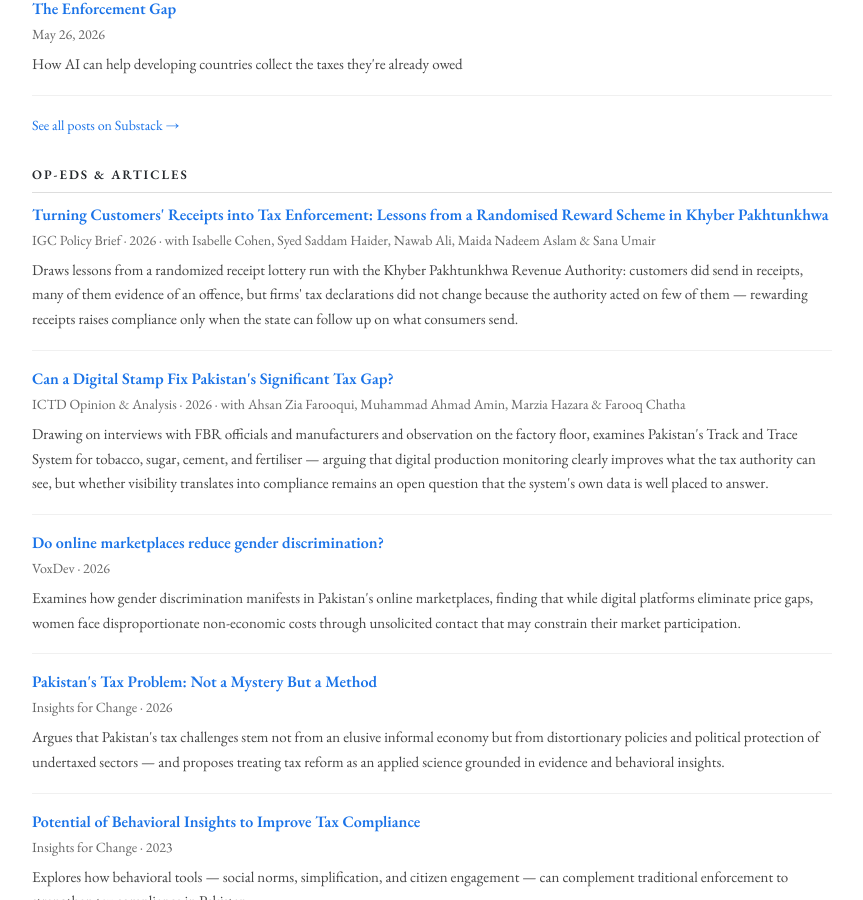
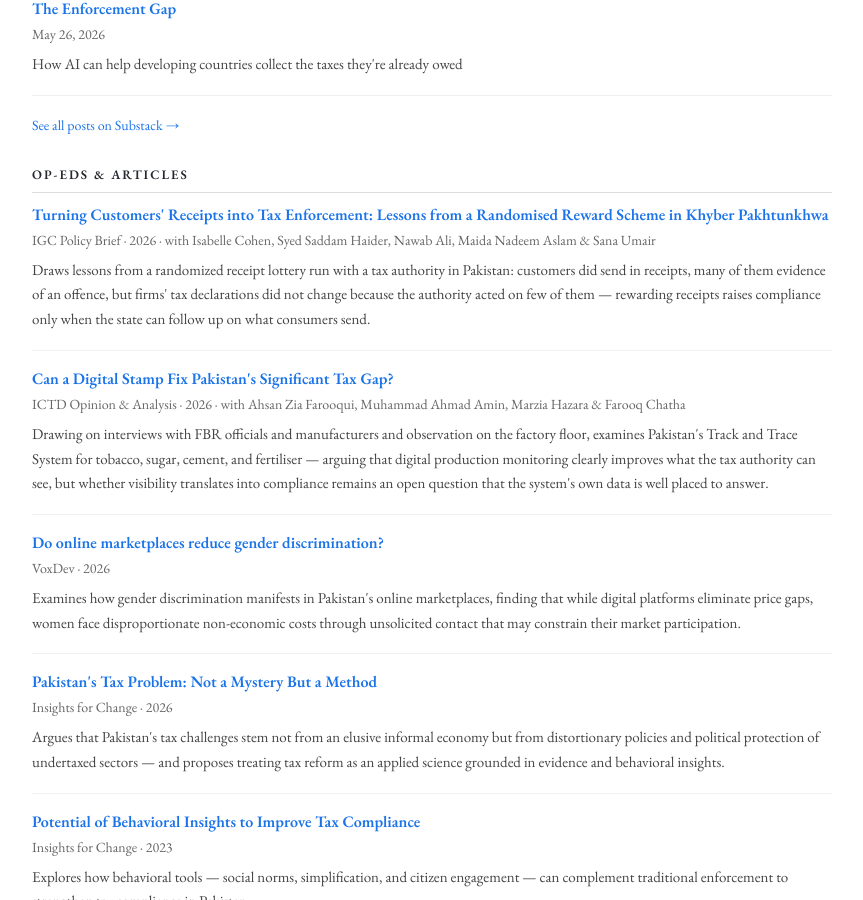
Before and after one commit to sherafghanasad/sherafghanasad.github.io, a Jekyll site: the page built from policy.html, in a window 1280 px wide and 900 px high, scrolled down 2971 px. Shown: the whole window, without its empty margins (208-1071 px from the left). Built offline with Jekyll 4.4.1, drawn with Linux system fonts in a browser that asks for light colours.

Commit message:
Describe lottery partner as a tax authority in Pakistan
Co-Authored-By: Claude Fable 5.2 <noreply@anthropic.com>

```diff
--- a/policy.html
+++ b/policy.html
@@ -148,7 +148,7 @@ redirect_from:
 <div class="writing-entry">
   <p class="writing-title"><a href="https://www.theigc.org/publications/turning-customers-receipts-tax-enforcement-lessons-randomised-reward-scheme-khyber" target="_blank">Turning Customers' Receipts into Tax Enforcement: Lessons from a Randomised Reward Scheme in Khyber Pakhtunkhwa</a></p>
   <p class="writing-meta">IGC Policy Brief &middot; 2026 &middot; with Isabelle Cohen, Syed Saddam Haider, Nawab Ali, Maida Nadeem Aslam &amp; Sana Umair</p>
-  <p class="writing-desc">Draws lessons from a randomized receipt lottery run with the Khyber Pakhtunkhwa Revenue Authority: customers did send in receipts, many of them evidence of an offence, but firms' tax declarations did not change because the authority acted on few of them &mdash; rewarding receipts raises compliance only when the state can follow up on what consumers send.</p>
+  <p class="writing-desc">Draws lessons from a randomized receipt lottery run with a tax authority in Pakistan: customers did send in receipts, many of them evidence of an offence, but firms' tax declarations did not change because the authority acted on few of them &mdash; rewarding receipts raises compliance only when the state can follow up on what consumers send.</p>
 </div>
 
 <div class="writing-entry">
```
